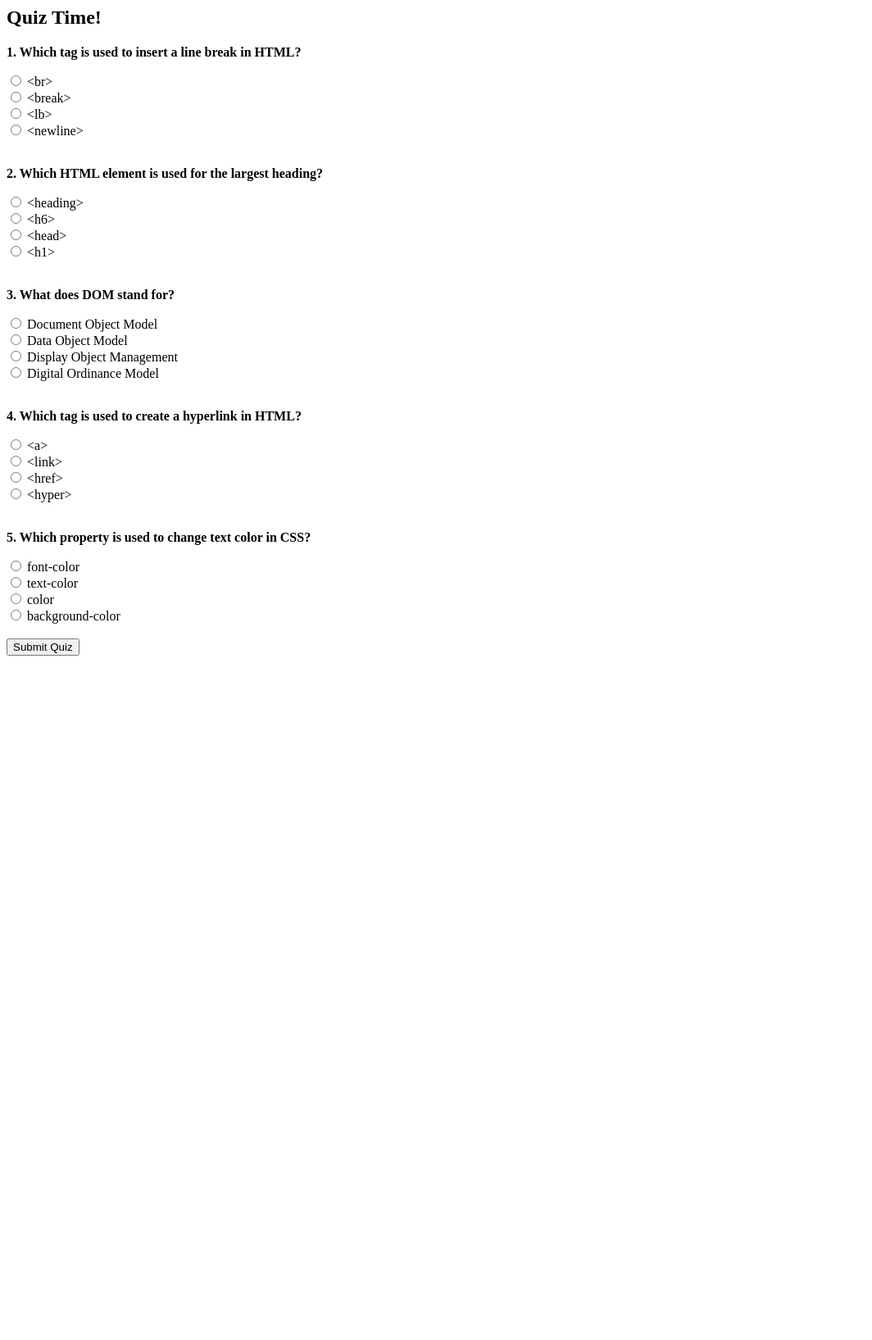
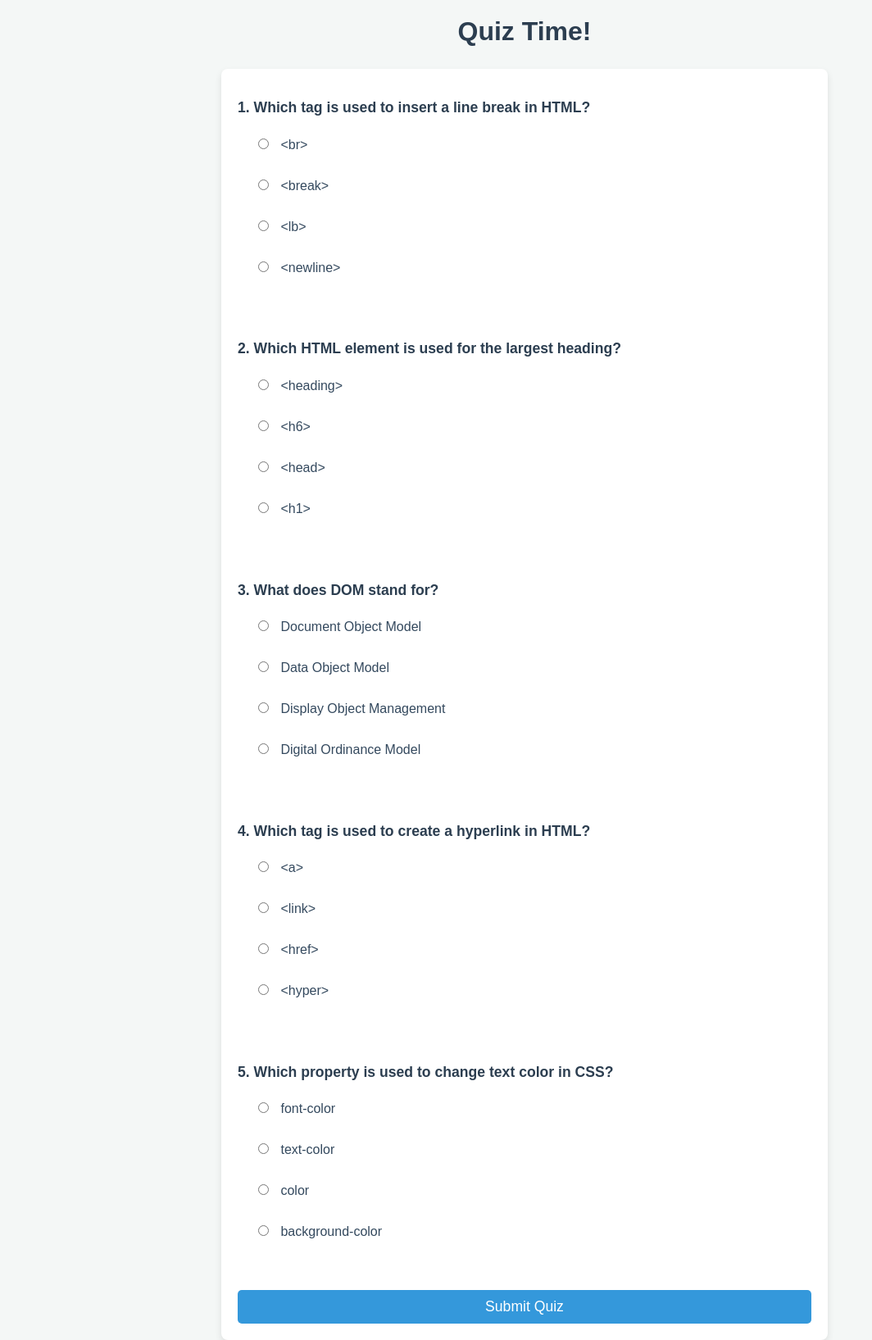
Before and after one commit to aarati01/QuizApp, a Django app: page /quiz/ in a window 1280 px wide. Shown: the whole page at 82% size, without its empty margins (0-1064 px from the left). Before the commit the page ends 800 px from the top, so only its background shows below. Run offline with Django 5.2, Linux system fonts and the light colour scheme; a user stored in the database is signed in; data comes from the database, SQL or seed files in the repository; both versions use the stored data as it was after the commit.

Commit message:
quiz app styles

```diff
--- a/quizapp/templates/quizapp/quiz.html
+++ b/quizapp/templates/quizapp/quiz.html
@@ -29,5 +29,69 @@
   <br />
   {% endfor %}
 
-  <button type="submit">Submit Quiz</button>
+  <button type="submit" class="submit-btn">Submit Quiz</button>
 </form>
+
+<style>
+  body {
+    font-family: Arial, sans-serif;
+    background-color: #f4f7f6;
+    margin: 0;
+    padding: 0;
+  }
+
+  h2 {
+    text-align: center;
+    font-size: 2em;
+    color: #2c3e50;
+    margin-top: 20px;
+  }
+
+  form {
+    background-color: white;
+    max-width: 700px;
+    margin: 0 auto;
+    padding: 20px;
+    border-radius: 8px;
+    box-shadow: 0 4px 8px rgba(0, 0, 0, 0.1);
+  }
+
+  .question {
+    margin-bottom: 20px;
+  }
+
+  .options label {
+    display: block;
+    margin-left: 20px;
+    font-size: 1em;
+    color: #34495e;
+    padding: 6px 0;
+  }
+
+  .options input[type="radio"] {
+    margin-right: 10px;
+  }
+
+  button.submit-btn {
+    display: block;
+    width: 100%;
+    padding: 10px;
+    background-color: #3498db;
+    color: white;
+    border: none;
+    border-radius: 5px;
+    font-size: 1.1em;
+    cursor: pointer;
+    transition: background-color 0.3s;
+  }
+
+  button.submit-btn:hover {
+    background-color: #2980b9;
+  }
+
+  .question p {
+    font-size: 1.1em;
+    font-weight: bold;
+    color: #2c3e50;
+  }
+</style>
```
Also changed, not shown: db.sqlite3.
